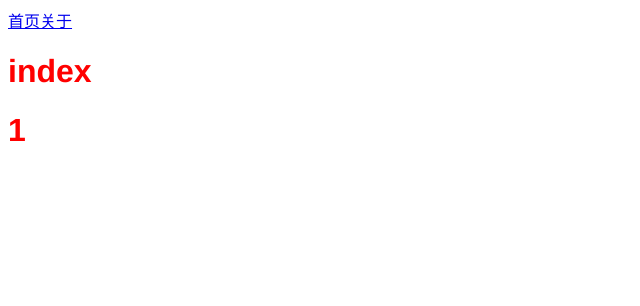
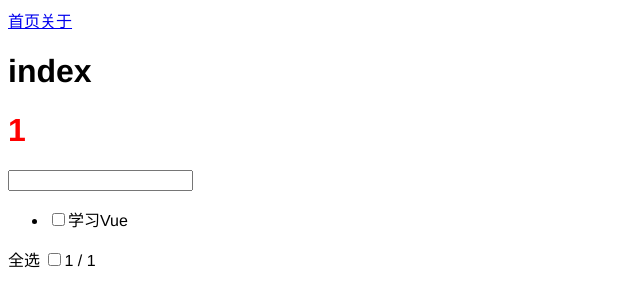
Before and after one commit to shabbyaaa/F2E, a Vue app in the folder vue-test/: page /#/ in a window 1280 px wide. Shown: the top 306 px of the page, without its empty margins (0-640 px from the left). Built offline with nearby package versions, Linux system fonts and the light colour scheme.

Commit message:
feat: study hooks

```diff
--- a/vue-test/src/components/TodoList2.vue
+++ b/vue-test/src/components/TodoList2.vue
@@ -1,21 +1,41 @@
 <template>
   <div>
     <h1 @click="add">{{ count }}</h1>
+
+    <input type="text" v-model="title" @keydown.enter="addTodo" />
+    <button v-if="active < all" @click="clear">清理</button>
+    <ul v-if="todos.length">
+      <li v-for="todo in todos">
+        <input type="checkbox" v-model="todo.done" />
+        <span :class="{ done: todo.done }">{{ todo.title }}</span>
+      </li>
+    </ul>
+    <div v-else>暂无数据</div>
+    <div>
+      全选
+      <input type="checkbox" v-model="allDone" />
+      <span>{{ active }} / {{ all }}</span>
+    </div>
   </div>
 </template>
 
 <script setup>
 import { ref } from 'vue'
+import useTodos from '../utils/useTodos'
 
-let count = ref(1)
+const count = ref(1)
+const { title, todos, addTodo, clear, active, all, allDone } = useTodos()
+const color = ref('red')
 
-function add() {
+function add () {
   count.value++
+  color.value = Math.random() > 0.5 ? 'blue' : 'red'
 }
+
 </script>
 
-<style>
+<style scoped>
 h1 {
-  color: red;
+  color: v-bind(color);
 }
 </style>
--- /dev/null
+++ b/vue-test/src/utils/useTodos.js
@@ -0,0 +1,31 @@
+import { computed, ref } from 'vue'
+
+export default function useTodos() {
+  const title = ref('')
+  const todos = ref([{ title:'学习Vue',done:false }])
+
+  function addTodo () {
+    todos.value.push({
+      title: title.value,
+      done: false
+    })
+    title.value = ''
+  }
+
+  function clear() {
+    todos.value = todos.value.filter((v) => !v.done);
+  }
+
+  const active = computed(() => todos.value.filter((v) => !v.done).length);
+  const all = computed(() => todos.value.length);
+  const allDone = computed({
+    get: function () {
+      return active.value === 0;
+    },
+    set: function (value) {
+      todos.value.forEach((todo) => { todo.done = value; });
+    },
+  });
+
+  return { title, todos, addTodo, clear, active, all, allDone }
+}
```
Also changed, not shown: vue-test/src/utils/useMouse.js (added, +21 -0 lines).
